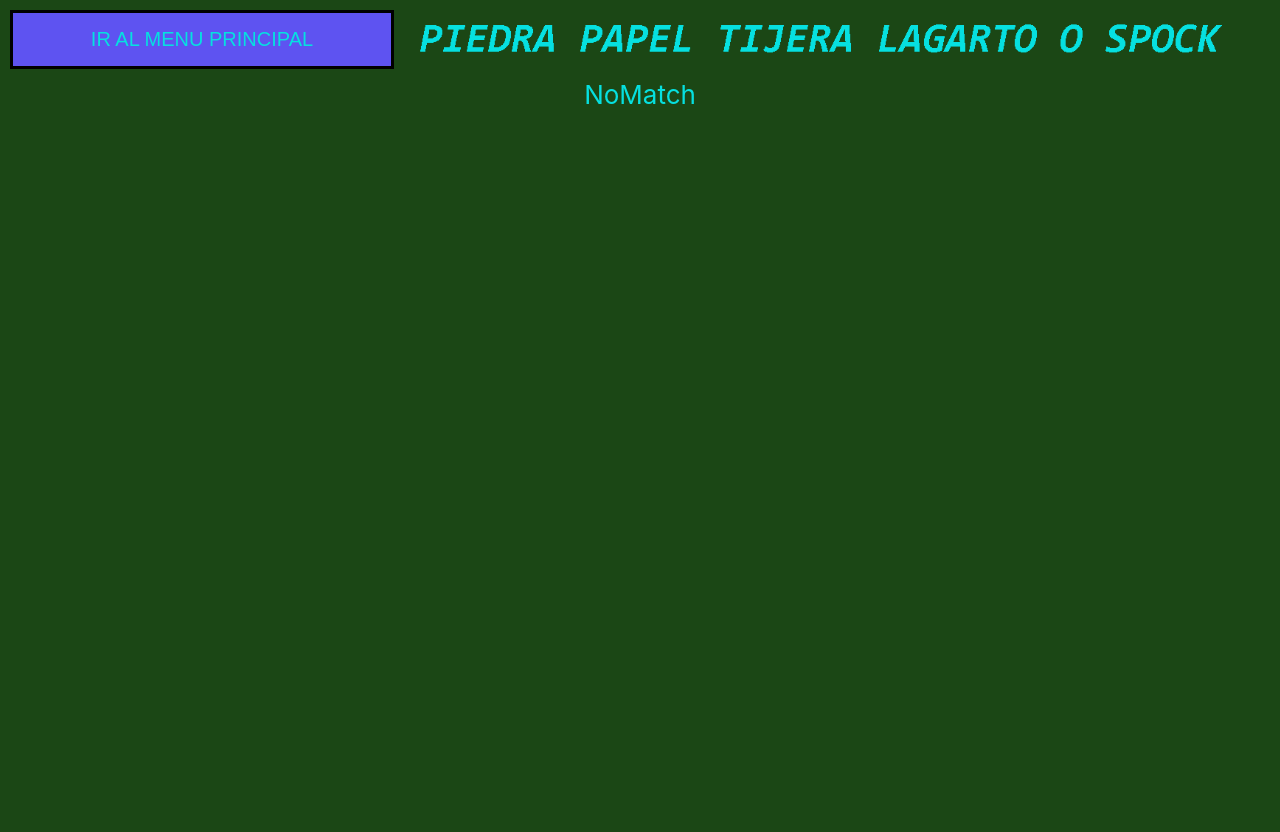
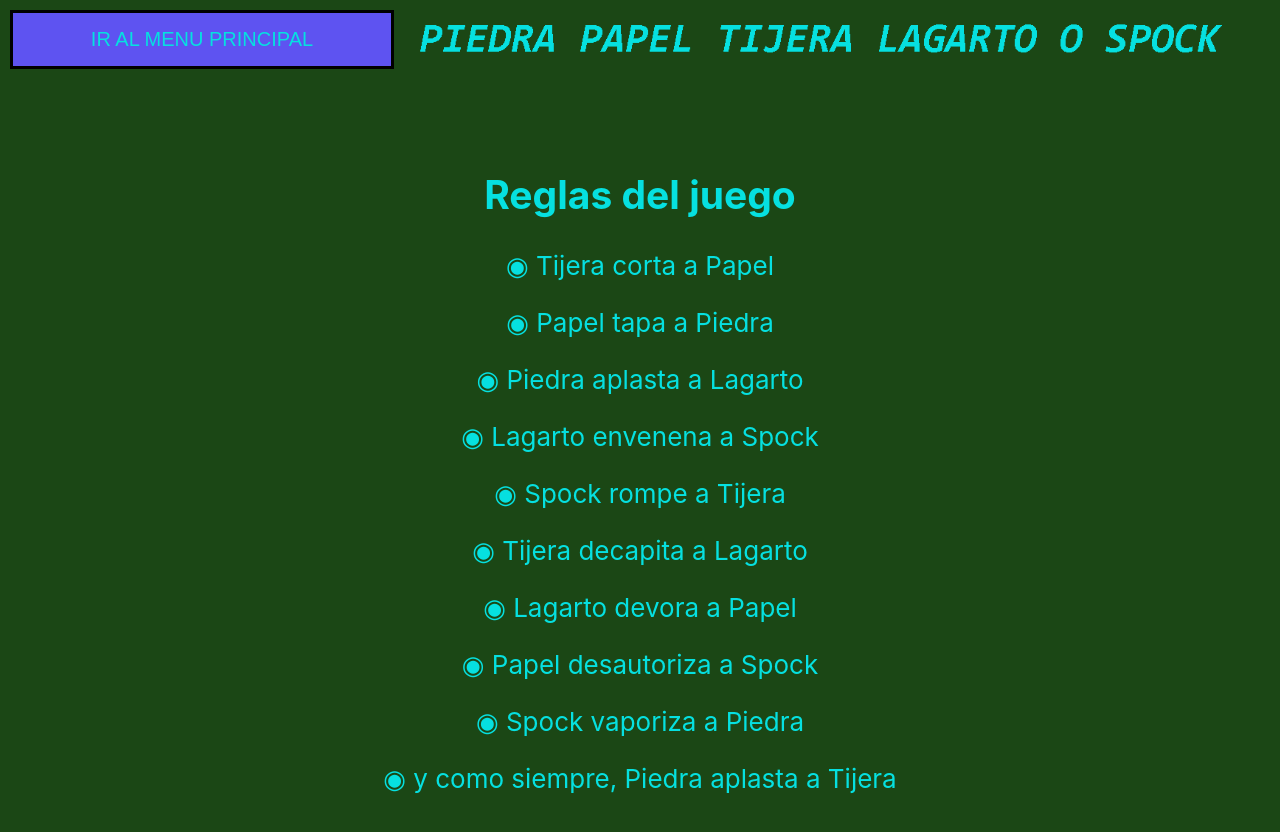
Before and after one commit to lziege/unq-ui-lucas-ziegemann-trabajo-final, a React (Create React App) app in the folder tfi-app/: page /ReglasDelJuego in a window 1280 px wide. Shown: the top 832 px of the page. Built offline with nearby package versions, Linux system fonts and the light colour scheme; the HTML template or start-up script is replaced by a standard one.

Commit message:
Añadido de page con las reglas del juego, opcion para ir a la misma en el home

```diff
--- a/tfi-app/src/App.js
+++ b/tfi-app/src/App.js
@@ -6,6 +6,7 @@ import Player1VsIAFinalizada from "./views/Player1VsIAFinalizada";
 import Player1VsPlayer2 from "./views/Player1VsPlayer2";
 import Player1VsPlayer2Finalizada from "./views/Player1VsPlayer2Finalizada";
 import HeaderView from "./views/HeaderView";
+import ReglasView from "./views/ReglasView";
 
 const NoMatch = () => <div style={{ height: "100vh" }}>NoMatch</div>
 
@@ -21,6 +22,7 @@ const App = () => {
             <Route path="/1PvsIA/PartidaFinalizada" element={<Player1VsIAFinalizada />} />
             <Route path="/1Pvs2P" element={<Player1VsPlayer2 />} />
             <Route path="/1Pvs2P/PartidaFinalizada" element={<Player1VsPlayer2Finalizada />} />
+            <Route path="/ReglasDelJuego" element={<ReglasView />} />
             <Route path="*" element={<NoMatch />} />
           </Routes>
         </div>
--- a/tfi-app/src/views/HomeView.js
+++ b/tfi-app/src/views/HomeView.js
@@ -21,6 +21,10 @@ export default function HomeView() {
         navigate(`/1Pvs2P`);
     }
 
+    const goToReglas = () => {
+        navigate(`/ReglasDelJuego`);
+    }
+
     return (
         <div>
             <div>
@@ -29,6 +33,9 @@ export default function HomeView() {
             <div>
                 <button type="button" className="Button" onClick={goTo1Pvs2P}>1P VS 2P</button>
             </div>
+            <div>
+                <button type="button" className="Button" onClick={goToReglas}>REGLAS DEL JUEGO</button>
+            </div>
         </div>
     )
 }
--- /dev/null
+++ b/tfi-app/src/views/ReglasView.js
@@ -0,0 +1,19 @@
+import React from "react";
+
+export default function ReglasView() {
+    return (
+        <div>
+            <h2>Reglas del juego</h2>
+            <p>◉ Tijera corta a Papel</p>
+            <p>◉ Papel tapa a Piedra</p>
+            <p>◉ Piedra aplasta a Lagarto</p>
+            <p>◉ Lagarto envenena a Spock</p>
+            <p>◉ Spock rompe a Tijera</p>
+            <p>◉ Tijera decapita a Lagarto</p>
+            <p>◉ Lagarto devora a Papel</p>
+            <p>◉ Papel desautoriza a Spock</p>
+            <p>◉ Spock vaporiza a Piedra</p>
+            <p>◉ y como siempre, Piedra aplasta a Tijera</p>
+        </div>
+    )
+}
```
